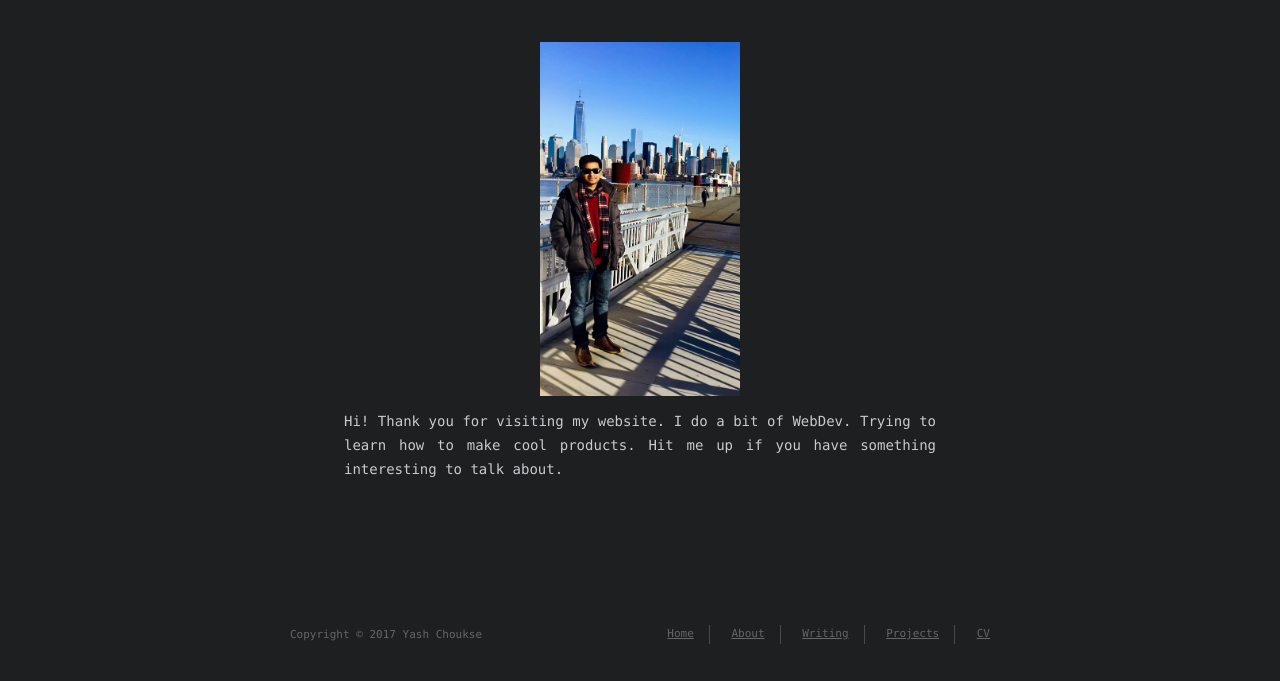
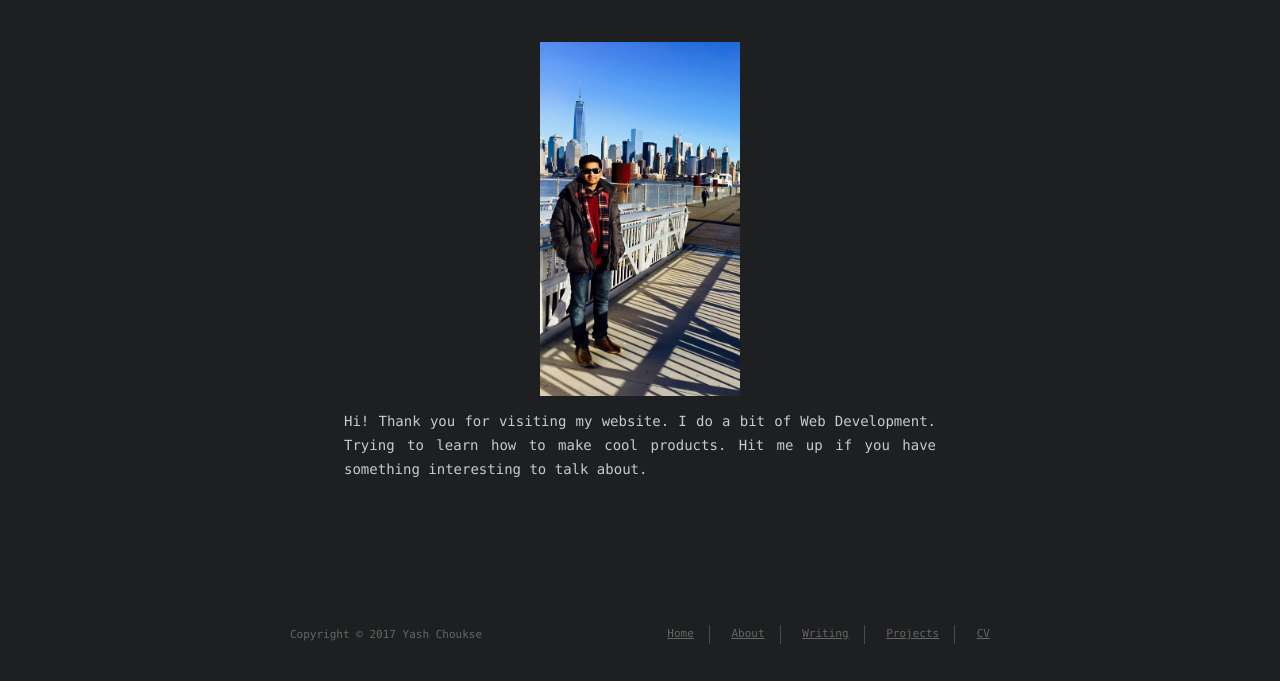
Before and after one commit to yash1195/yash1195.github.io, a plain HTML site: page about/index.html in a window 1280 px wide. Shown: the part 127-808 px from the top of the page. Drawn offline with Linux system fonts and the light colour scheme.

Commit message:
Site updated: 2017-07-26 19:35:24

```diff
--- a/about/index.html
+++ b/about/index.html
@@ -6,17 +6,17 @@
     <meta http-equiv="X-UA-Compatible" content="IE=edge">
     <meta name="HandheldFriendly" content="True">
     <meta name="viewport" content="width=device-width, initial-scale=1, maximum-scale=1" />
-    <meta name="description" content="Hi! Thank you for visiting my website. I do a bit of WebDev. Trying to learn how to make cool products. Hit me up if you have something interesting to talk about.">
+    <meta name="description" content="Hi! Thank you for visiting my website. I do a bit of Web Development. Trying to learn how to make cool products. Hit me up if you have something interesting to talk about.">
 <meta property="og:type" content="website">
 <meta property="og:title" content="about">
 <meta property="og:url" content="http://yoursite.com/about/index.html">
 <meta property="og:site_name" content="Yash Choukse">
-<meta property="og:description" content="Hi! Thank you for visiting my website. I do a bit of WebDev. Trying to learn how to make cool products. Hit me up if you have something interesting to talk about.">
+<meta property="og:description" content="Hi! Thank you for visiting my website. I do a bit of Web Development. Trying to learn how to make cool products. Hit me up if you have something interesting to talk about.">
 <meta property="og:image" content="http://yoursite.com/images/me.jpg">
-<meta property="og:updated_time" content="2017-07-26T13:54:13.000Z">
+<meta property="og:updated_time" content="2017-07-26T14:05:17.000Z">
 <meta name="twitter:card" content="summary">
 <meta name="twitter:title" content="about">
-<meta name="twitter:description" content="Hi! Thank you for visiting my website. I do a bit of WebDev. Trying to learn how to make cool products. Hit me up if you have something interesting to talk about.">
+<meta name="twitter:description" content="Hi! Thank you for visiting my website. I do a bit of Web Development. Trying to learn how to make cool products. Hit me up if you have something interesting to talk about.">
 <meta name="twitter:image" content="http://yoursite.com/images/me.jpg">
 
 
@@ -86,7 +86,7 @@
 
   <div class="content" itemprop="articleBody">
     <p><img src="/images/me.jpg" width="200" height="200"></p>
-<p>Hi! Thank you for visiting my website. I do a bit of WebDev. Trying to learn how to make cool products. Hit me up if you have something interesting to talk about.</p>
+<p>Hi! Thank you for visiting my website. I do a bit of Web Development. Trying to learn how to make cool products. Hit me up if you have something interesting to talk about.</p>
 
   </div>
 </article>
```
